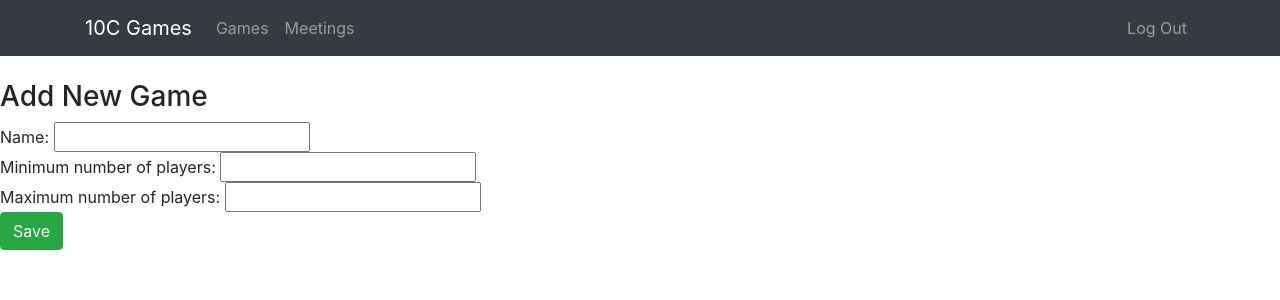
After one commit to JoannaWilk/board-games-meetings-planner, a Django app: page /games/add/ in a window 1280 px wide. The commit adds this page. Shown: the top 300 px of the page. Run offline with Django 3.2, Linux system fonts and the light colour scheme; the visitor is signed in with stand-in values (Sample User, id 1); some libraries are stand-ins or nearby versions.

Commit message:
add adding game functionality
* add template for adding game
* add view for adding game in game app

```diff
--- a/games/models.py
+++ b/games/models.py
@@ -1,5 +1,4 @@
 from django.db import models
-from django.utils import timezone
 
 from users.models import CustomUser
 
@@ -11,7 +10,9 @@ class Game(models.Model):
     mod_date = models.DateTimeField(auto_now=True)
     min_players = models.IntegerField(default=1)
     max_players = models.IntegerField(default=99)
-    owners = models.ManyToManyField(CustomUser)
+    added_by = models.ForeignKey(CustomUser, on_delete=models.SET('deleted'),
+                                 null=True)
+    owners = models.ManyToManyField(CustomUser, related_name='owned_games')
 
     def __str__(self):
         return self.name
--- /dev/null
+++ b/games/templates/games/add.html
@@ -0,0 +1,26 @@
+{% extends 'base.html' %}
+
+{% block content %}
+
+<br />
+<h3>Add New Game</h3>
+
+{% if error %}
+    {{ error }}
+{% endif %}
+
+<form method="POST" action="{% url 'games:add' %}">
+    {% csrf_token %}
+    Name:
+    <input type="text" name="name" />
+    <br />
+    Minimum number of players:
+    <input type="number" name="min_players" />
+    <br />
+    Maximum number of players:
+    <input type="number" name="max_players" />
+    <br />
+    <input class="btn btn-success" type="submit" value="Save">
+</form>
+
+{% endblock %}
--- a/games/templates/games/index.html
+++ b/games/templates/games/index.html
@@ -22,7 +22,7 @@
 {% endif %}
 
 
-<a class="btn btn-secondary" href="#">Add Game</a>
+<a class="btn btn-secondary" href="{% url 'games:add' %}">Add Game</a>
 
 
 {% else %}
--- a/games/urls.py
+++ b/games/urls.py
@@ -5,5 +5,6 @@ from . import views
 app_name = 'games'
 urlpatterns = [
     path('', views.IndexView.as_view(), name='home'),
+    path('add/', views.add_game, name='add'),
     path('<int:pk>/', views.DetailView.as_view(), name='detail')
 ]
--- a/games/views.py
+++ b/games/views.py
@@ -1,4 +1,5 @@
-from django.shortcuts import render
+from django.contrib.auth.decorators import login_required
+from django.shortcuts import redirect, render
 from django.views.generic import DetailView, ListView
 
 from .models import Game
@@ -17,3 +18,25 @@ class IndexView(ListView):
 class GameView(DetailView):
     model = Game
     template_name = 'games/detail.html'
+
+
+@login_required(login_url='users/login/')
+def add_game(request):
+    if request.method == 'POST':
+        # name, min_players, max_players
+        if request.POST['name']:
+            game = Game()
+            game.name = request.POST['name']
+            game.added_by = request.user
+            if request.POST['min_players']:
+                game.min_players = request.POST['min_players']
+            if request.POST['max_players']:
+                game.max_players = request.POST['max_players']
+            game.save()
+            return redirect('games:home')
+        else:
+            return render(
+                request, 'games/add.html',
+                {'error': 'ERROR: You must give a name of the game to add it.'})
+    else:
+        return render(request, 'games/add.html')
```
Also changed, not shown: games/migrations/0004_auto_20181114_1416.py (added), games/migrations/0005_auto_20181114_1418.py (added), games/migrations/0006_auto_20181114_1421.py (added), games/migrations/0007_auto_20181114_1428.py (added).
